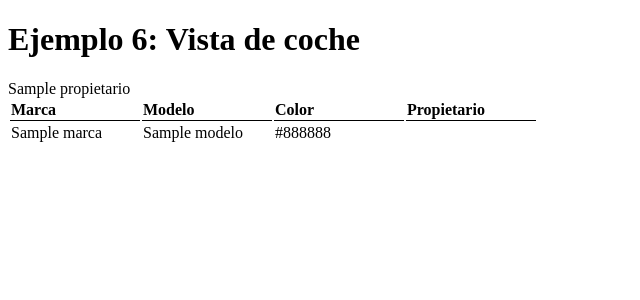
After one commit to LucasRibeiro1024b/php-mvc-framework, a PHP site: template view/ver.php in a window 1280 px wide. The commit adds this page. Shown: the top 300 px of the page, without its empty margins (0-640 px from the left). Run offline with PHP 8.4, Linux system fonts and the light colour scheme; the template is opened without the code that fills it: most values are stand-ins (such as "Sample title", 1, 10 or a date in 2020).

Commit message:
Discovered problem while handling urls.

```diff
--- /dev/null
+++ b/view/ver.php
@@ -0,0 +1,38 @@
+<!DOCTYPE html>
+<html lang="en">
+<head>
+  <meta charset="UTF-8">
+  <meta http-equiv="X-UA-Compatible" content="IE=edge">
+  <meta name="viewport" content="width=device-width, initial-scale=1.0">
+  <title>Document</title>
+</head>
+<body>
+<style>
+    th{
+        width: 8rem;
+        text-align: left;
+        border-bottom: 1px solid black;
+    }
+    td{
+        width: 8rem;
+    }
+</style>
+
+<h1>Ejemplo 6: Vista de coche</h1>
+<table>
+    <tr>
+        <th>Marca</th>
+        <th>Modelo</th>
+        <th>Color</th>
+        <th>Propietario</th>
+    </tr>
+
+    <tr>
+        <td><?php echo $row->marca ?></td>
+        <td><?php echo $row->modelo ?></td>
+        <td><?php echo $row->color ?></td>
+        <d><?php echo $row->propietario ?></td>
+    </tr>
+</table>
+</body>
+</html>
```
Also changed, not shown: controller/CocheController.php (+12 -0 lines), index.php (+28 -2 lines).
